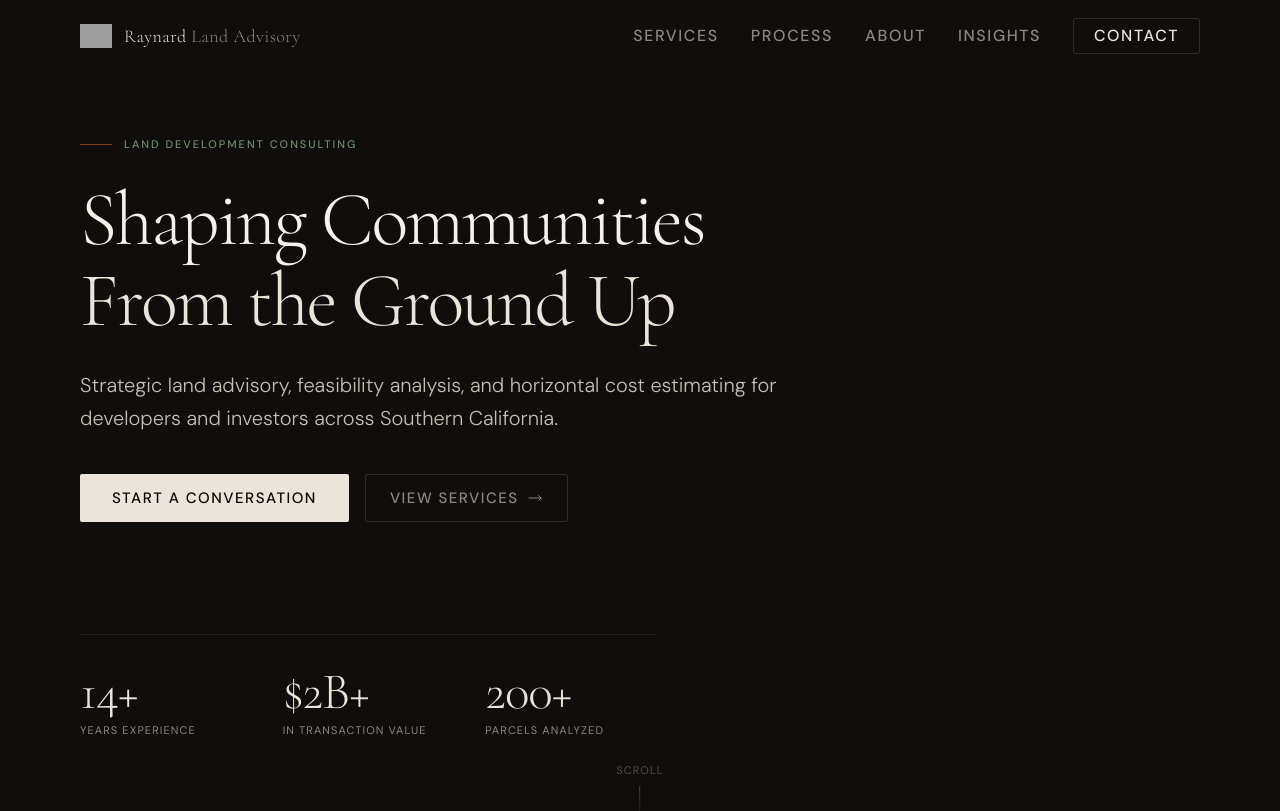
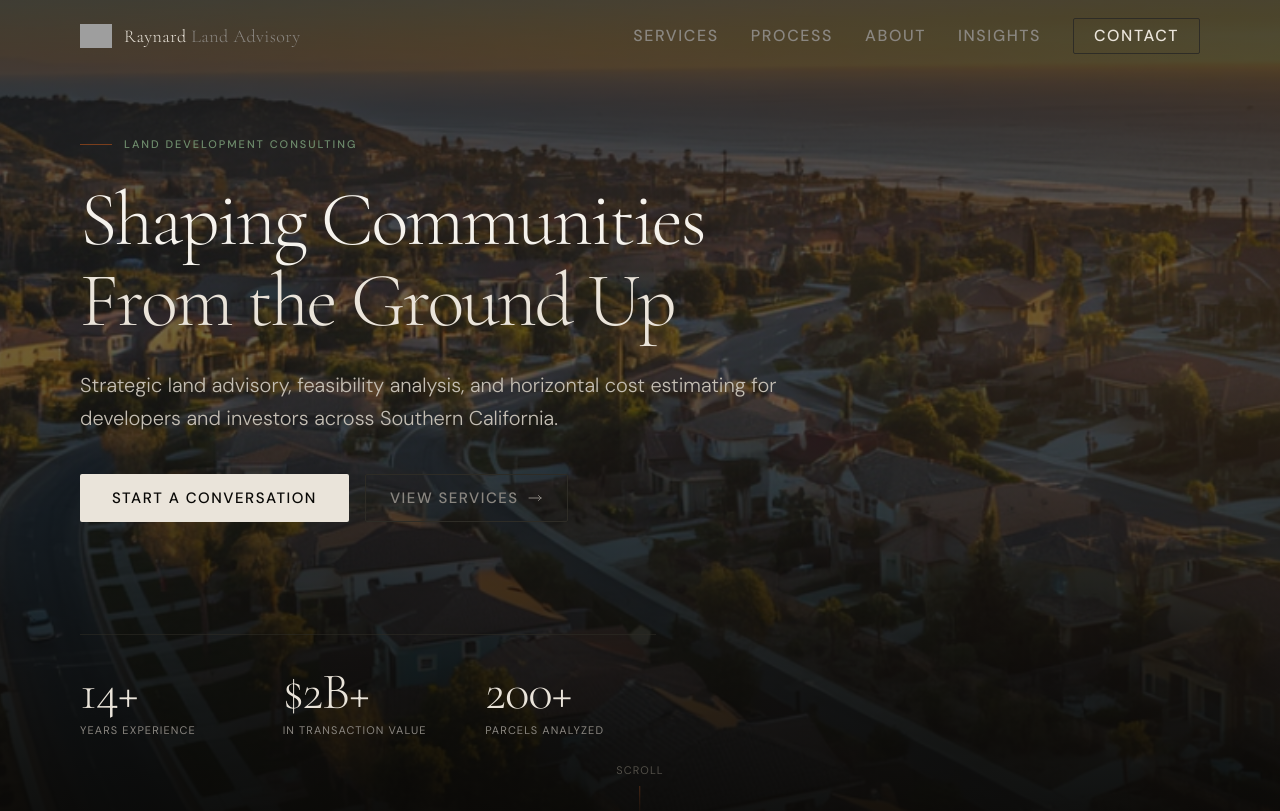
Before and after one commit to tyraynard/rla-website, a Next.js app: page / in a window 1280 px wide. Shown: the top 811 px of the page. Built offline with nearby package versions, Linux system fonts and the light colour scheme; grey boxes are pictures that could not be loaded.

Commit message:
fix: hero image via CSS background

```diff
--- a/src/components/sections/HeroSection.tsx
+++ b/src/components/sections/HeroSection.tsx
@@ -1,10 +1,9 @@
-import Image from "next/image";
 import { ArrowIcon } from "@/components/ui/ArrowIcon";
 
 const STATS = [
-  { value: "14+",  label: "Years Experience"       },
-  { value: "$2B+", label: "In Transaction Value"   },
-  { value: "200+", label: "Parcels Analyzed"        },
+  { value: "14+",  label: "Years Experience"     },
+  { value: "$2B+", label: "In Transaction Value"  },
+  { value: "200+", label: "Parcels Analyzed"       },
 ] as const;
 
 export function HeroSection() {
@@ -12,41 +11,35 @@ export function HeroSection() {
     <section
       className="relative min-h-screen flex items-center overflow-hidden"
       aria-labelledby="hero-heading"
+      style={{
+        backgroundImage: 'url("/hero.png")',
+        backgroundSize: "cover",
+        backgroundPosition: "center",
+        backgroundRepeat: "no-repeat",
+      }}
     >
-      {/* ── Gradient fallback (always visible, sits furthest back) ── */}
+      {/* Dark gradient overlay for text legibility */}
       <div
-        className="absolute inset-0 -z-20"
+        className="absolute inset-0"
         style={{
           background:
-            "radial-gradient(ellipse 80% 60% at 60% 40%, rgba(46,61,44,0.25) 0%, transparent 70%), " +
-            "linear-gradient(160deg, #111009 0%, #0F0E0C 50%, #090806 100%)",
+            "linear-gradient(180deg, rgba(9,8,6,0.65) 0%, rgba(9,8,6,0.45) 40%, rgba(9,8,6,0.80) 80%, rgba(9,8,6,0.96) 100%)",
         }}
         aria-hidden="true"
       />
 
-      {/* ── Background photo (add /public/hero.png to activate) ── */}
-      <div className="absolute inset-0 -z-10" aria-hidden="true">
-        <Image
-          src="/hero.png"
-          alt=""
-          fill
-          priority
-          quality={90}
-          className="object-cover object-center"
-          sizes="100vw"
-        />
-        {/* Legibility overlay */}
-        <div
-          className="absolute inset-0"
-          style={{
-            background:
-              "linear-gradient(180deg, rgba(9,8,6,0.65) 0%, rgba(9,8,6,0.45) 40%, rgba(9,8,6,0.80) 80%, rgba(9,8,6,0.96) 100%)",
-          }}
-        />
-      </div>
+      {/* Gradient fallback if no image */}
+      <div
+        className="absolute inset-0 -z-10"
+        style={{
+          background:
+            "radial-gradient(ellipse 80% 60% at 60% 40%, rgba(46,61,44,0.25) 0%, transparent 70%), linear-gradient(160deg, #111009 0%, #0F0E0C 50%, #090806 100%)",
+        }}
+        aria-hidden="true"
+      />
 
-      {/* ── Content ── */}
-      <div className="container-rla w-full pt-24 pb-20 md:pt-32 md:pb-28">
+      {/* Content */}
+      <div className="container-rla w-full pt-24 pb-20 md:pt-32 md:pb-28 relative">
         <div className="max-w-[820px]">
 
           <p
@@ -80,21 +73,13 @@ export function HeroSection() {
           >
             <a
               href="#contact"
-              className="inline-flex items-center h-12 px-8
-                         font-body font-medium text-ui-md uppercase tracking-widest
-                         bg-rla-cream text-rla-black rounded-sm
-                         transition-all duration-350 ease-out-expo
-                         hover:bg-rla-white hover:shadow-card-hover"
+              className="inline-flex items-center h-12 px-8 font-body font-medium text-ui-md uppercase tracking-widest bg-rla-cream text-rla-black rounded-sm transition-all duration-350 ease-out-expo hover:bg-rla-white hover:shadow-card-hover"
             >
               Start a Conversation
             </a>
             <a
               href="#services"
-              className="inline-flex items-center gap-2 h-12 px-6
-                         font-body font-medium text-ui-md uppercase tracking-widest
-                         text-rla-stone border border-rla-border rounded-sm
-                         transition-all duration-350 ease-out-expo
-                         hover:text-rla-cream hover:border-rla-parchment"
+              className="inline-flex items-center gap-2 h-12 px-6 font-body font-medium text-ui-md uppercase tracking-widest text-rla-stone border border-rla-border rounded-sm transition-all duration-350 ease-out-expo hover:text-rla-cream hover:border-rla-parchment"
             >
               View Services
               <ArrowIcon />
@@ -102,10 +87,9 @@ export function HeroSection() {
           </div>
         </div>
 
-        {/* ── Stats ── */}
+        {/* Stats */}
         <div
-          className="mt-20 md:mt-28 pt-8 border-t border-rla-border/60
-                     grid grid-cols-3 gap-8 max-w-xl animate-fade-up"
+          className="mt-20 md:mt-28 pt-8 border-t border-rla-border/60 grid grid-cols-3 gap-8 max-w-xl animate-fade-up"
           style={{ animationDelay: "600ms" }}
           aria-label="Key statistics"
         >
@@ -117,7 +101,10 @@ export function HeroSection() {
               >
                 {stat.value}
               </span>
-              <span className="text-eyebrow uppercase tracking-widest text-rla-stone font-body" aria-hidden="true">
+              <span
+                className="text-eyebrow uppercase tracking-widest text-rla-stone font-body"
+                aria-hidden="true"
+              >
                 {stat.label}
               </span>
             </div>
@@ -131,8 +118,10 @@ export function HeroSection() {
         style={{ animationDelay: "1000ms" }}
         aria-hidden="true"
       >
-        <span className="text-eyebrow uppercase tracking-widest text-rla-smoke font-body">Scroll</span>
-        <div className="w-px h-8 bg-gradient-to-b from-rla-stone/50 to-transparent" />
+        <span className="text-eyebrow uppercase tracking-widest text-rla-smoke font-body">
+          Scroll
+        </span>
+        <div className="w-px h-8 bg-gradient-to-b from-rla-sienna-muted/60 to-transparent" />
       </div>
     </section>
   );
```
